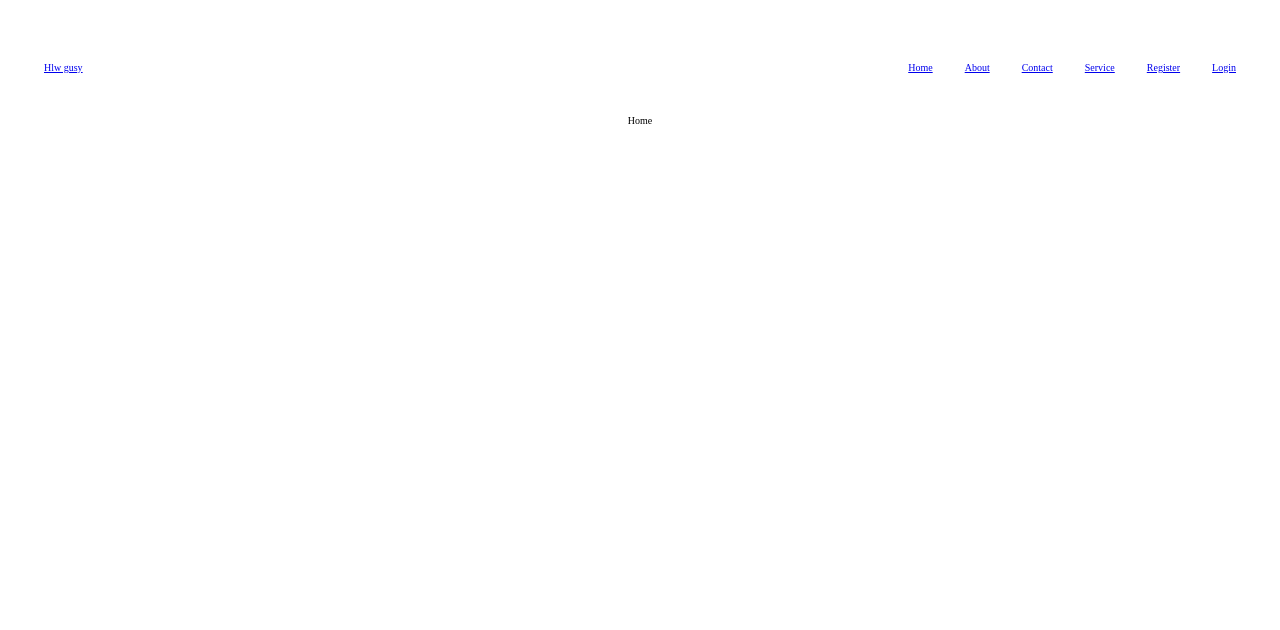
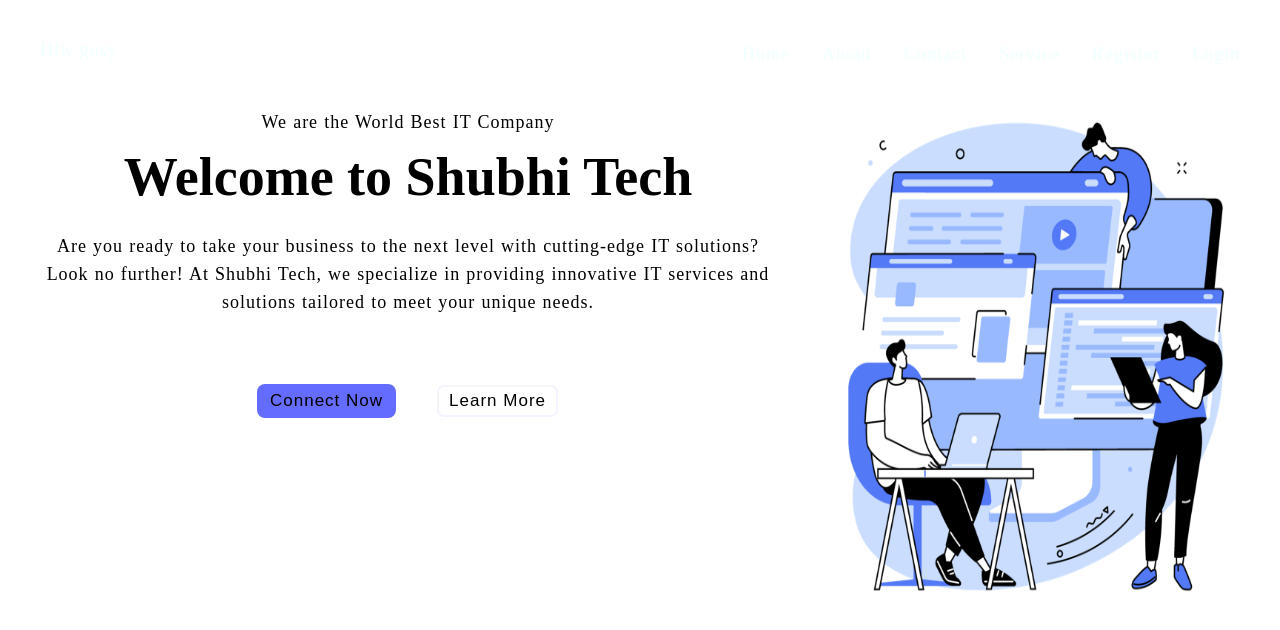
Before and after one commit to Shubhamsharma2002/FrontendMern, a React (Vite) app: page / in a window 1280 px wide. Shown: the top 630 px of the page. Built offline with nearby package versions, Linux system fonts and the light colour scheme.

Commit message:
home login reg compleye

```diff
--- a/src/Components/Css/Nav.css
+++ b/src/Components/Css/Nav.css
@@ -1,7 +1,7 @@
 .container{
     max-width: 140rem;
     display: flex;
-    padding: 4.2rem 2.4rem;
+    padding: 2rem ;
     justify-content: space-between;
 }
 
@@ -9,3 +9,7 @@
     display: flex;
     gap: 3.2rem;
   }
+
+  .navlink{
+    color: azure;
+  }
--- a/src/Components/Nav.jsx
+++ b/src/Components/Nav.jsx
@@ -7,29 +7,29 @@
        <header>
         <div className="container">
             <div className="logo-brand">
-                <NavLink to="/">Hlw gusy</NavLink>
+                <NavLink to="/" className="navlink">Hlw gusy</NavLink>
             </div>
 
 
         <nav>
             <ul>
                 <li>
-                <NavLink to="/">Home</NavLink>
+                <NavLink className="navlink" to="/">Home</NavLink>
                 </li>
                 <li>
-                <NavLink to="/about">About</NavLink>
+                <NavLink className="navlink" to="/about">About</NavLink>
                 </li>
                 <li>
-                <NavLink to="/contact">Contact</NavLink>
+                <NavLink className="navlink" to="/contact">Contact</NavLink>
                 </li>
                 <li>
-                <NavLink to="/service">Service</NavLink>
+                <NavLink className="navlink" to="/service" >Service</NavLink>
                 </li>
                 <li>
-                <NavLink to="/register">Register</NavLink>
+                <NavLink className="navlink" to="/register">Register</NavLink>
                 </li>
                 <li>
-                <NavLink to="/login">Login</NavLink>
+                <NavLink className="navlink" to="/login">Login</NavLink>
                 </li>
             </ul>
         </nav>
--- a/src/Pages/Home.jsx
+++ b/src/Pages/Home.jsx
@@ -2,7 +2,44 @@
 
 function Home() {
   return (
-    <div>Home</div>
+
+      <>
+      <main>
+        <section className="section-hero">
+          <div className="container grid grid-two-cols">
+            <div className="hero-content">
+              <p>We are the World Best IT Company</p>
+              <h1>Welcome to Shubhi Tech</h1>
+              <p>
+                Are you ready to take your business to the next level with
+                cutting-edge IT solutions? Look no further! At  Shubhi Tech,
+                we specialize in providing innovative IT services and solutions
+                tailored to meet your unique needs.
+              </p>
+              <div className="btn btn-group">
+                <a href="/contact">
+                  <button className="btn">connect now</button>
+                </a>
+                <a href="/services">
+                  <button className="btn secondary-btn">learn more</button>
+                </a>
+              </div>
+            </div>
+
+            {/* hero images  */}
+            <div className="hero-image">
+              <img
+                src="/Images/home.png"
+                alt="coding together"
+                width="400"
+                height="500"
+              />
+            </div>
+          </div>
+        </section>
+      </main>
+
+    </>
   )
 }
 
--- a/src/Pages/Login.jsx
+++ b/src/Pages/Login.jsx
@@ -1,8 +1,70 @@
-import React from 'react'
+import React, { useState } from 'react'
 
 function Login() {
+  const [user , setuser] = useState({
+
+    email: "",
+    password: "",
+  })
+
+  // handlle the user input
+
+  const handleInput = (e) =>{
+    // console.log(e)
+
+    let name = e.target.name;
+    // console.log(name);
+    let value = e.target.value;
+    // console.log(value);
+
+    setuser({
+      ...user,
+      [name] : value,
+    });
+  }
+
+  // handle the form submit
+  const handleSubmit = (e) =>{
+     e.preventDefault();
+     console.log(user)
+  }
   return (
-    <div>Login</div>
+   <>
+      <section>
+        <main>
+          <div className="section-registration">
+            <div className="container grid grid-two-cols">
+              {/* registration image */}
+              <div className="registration-image">
+                <img src="/Images/login.png" alt=" login images" width= "400" height="500" />
+              </div>
+              {/* registration form */}
+              <div className="registration-form">
+                <h1 className="main-heading mb-3">Login Form</h1>
+                <br />
+
+                <form onSubmit={handleSubmit}>
+
+                  <div>
+                    <label htmlFor="email">Email</label>
+                    <input type="email" name="email"  id='email' placeholder='enter your email' required autoComplete='off' value={user.email} onChange={handleInput}/>
+                  </div>
+
+                  <div>
+                    <label htmlFor="password">Password</label>
+                    <input type="password" name="password"  id='password' placeholder='enter your password' required autoComplete='off' value={user.password} onChange={handleInput}/>
+                  </div>
+
+                  <br />
+                  <button type='submit' className='btn btn-submit'>Register</button>
+                </form>
+              </div>
+            </div>
+          </div>
+        </main>
+      </section>
+
+   </>
   )
 }
 
--- a/src/index.css
+++ b/src/index.css
@@ -2,12 +2,110 @@
   margin: 0;
   padding: 0;
   box-sizing: border-box;
+  color-scheme: light dark;
+  font-family: Urbanist , system-ui , Avenir,;
+}
+
+:root{
+  --bg-color:#f4f3ff;
+  --btn-color:#646cff;
+  --dark-color:#242424;
+  --helper-color:#99b9ff;
 }
 
 html{
   font-size: 62.5%;
 }
+/* base stylr */
 
+body{
+  margin: 0;
+  min-width: 32rem;
+  min-height: 100vh;
+}
+ h1{
+  font-size: 5.4rem;
+  line-height: 1.1;
+  font-weight: bold;
+ }
+
+ p,li,label,textarea{
+  font-size: 1.8rem;
+  line-height: 1.56;
+  letter-spacing: 0.1rem;
+  word-spacing: 0.06rem;
+ }
+
+ .navlink{
+  font-weight: 500;
+  font-size: 1.8rem;
+  letter-spacing: 0.1rem;
+  color: var(--btn-color);
+  text-decoration: inherit;
+ }
+
+ .container{
+  max-width: 140rem;
+  padding: 4rem 2.4rem;
+  margin: 0 auto;
+ }
+
+ .grid{
+  display: grid;
+  gap: 6.4rem;
+ }
+
+ .grid-two-cols{
+  grid-template-columns: repeat(2,1fr);
+ }
+ /* reuseable css  */
+ .secondary-btn{
+  background-color: transparent;
+  box-shadow: inset 0 0 0 0.2rem var(--bg-color);
+ }
+button{
+  text-transform: capitalize;
+  padding: 0.6rem 1.2rem;
+  font-size: 1.7rem;
+  font-weight: 500;
+  background-color: var(--btn-color);
+  border-radius: 0.8rem;
+  margin: 2rem;
+  border: .1rem solid transparent;
+  cursor: pointer;
+  letter-spacing: .1rem;
+  transition: border-color 0.3s;
+}
+
+button:hover{
+  box-shadow: inset 0 0 0 0.2rem var(--bg-color);
+}
+
+.navlink:hover{
+      color: #646cff;
+}
 li{
   list-style: none;
+
 }
+
+/* ***** hero section */
+
+.section-hero{
+  &.grid{
+    align-items: center;
+  }
+}
+.hero-content{
+  & p{
+    margin: 2.4rem 0 4.8rem 0;
+    &:first-child{
+      margin: 0 0 1.2rem 0;
+    }
+  }
+
+  .hero-image{
+    display: flex;
+    justify-content: center;
+  }
+}
```
Also changed, not shown: public/Images/home.png (added), public/Images/login.png (added).
